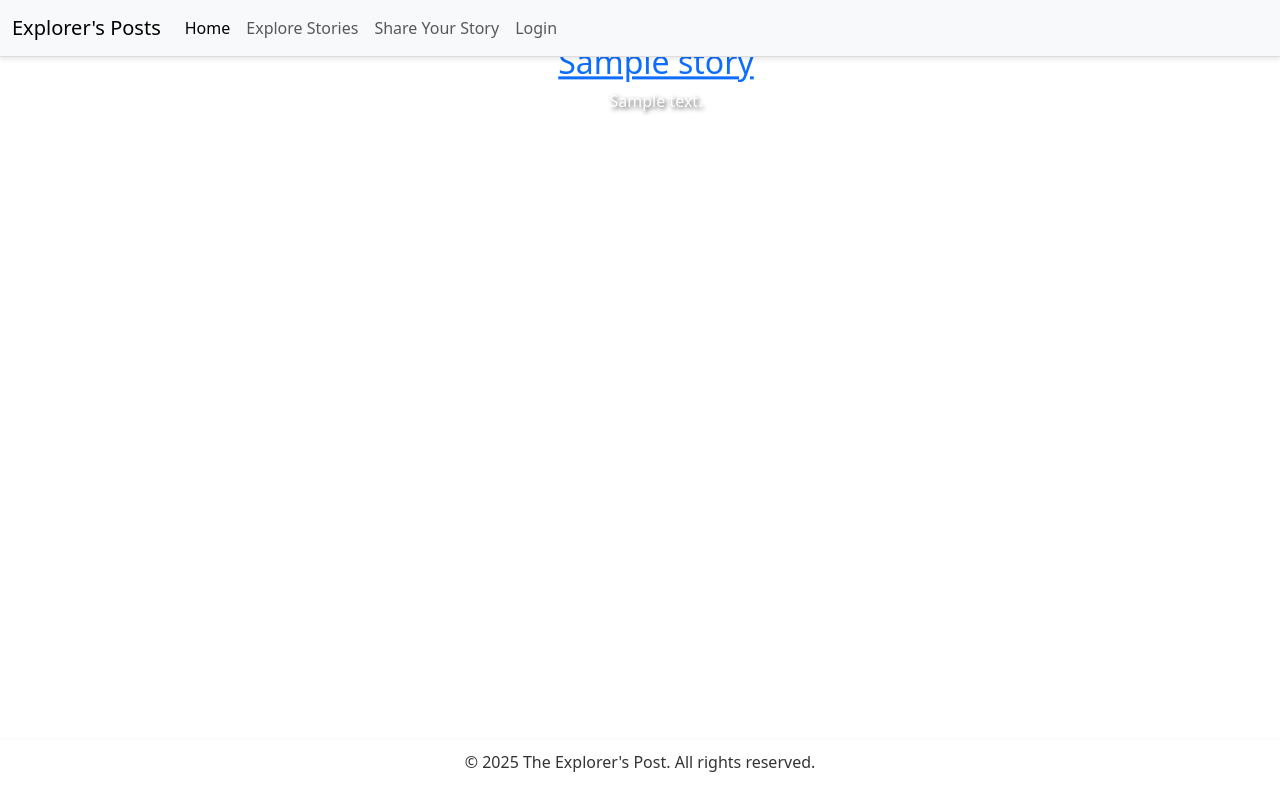
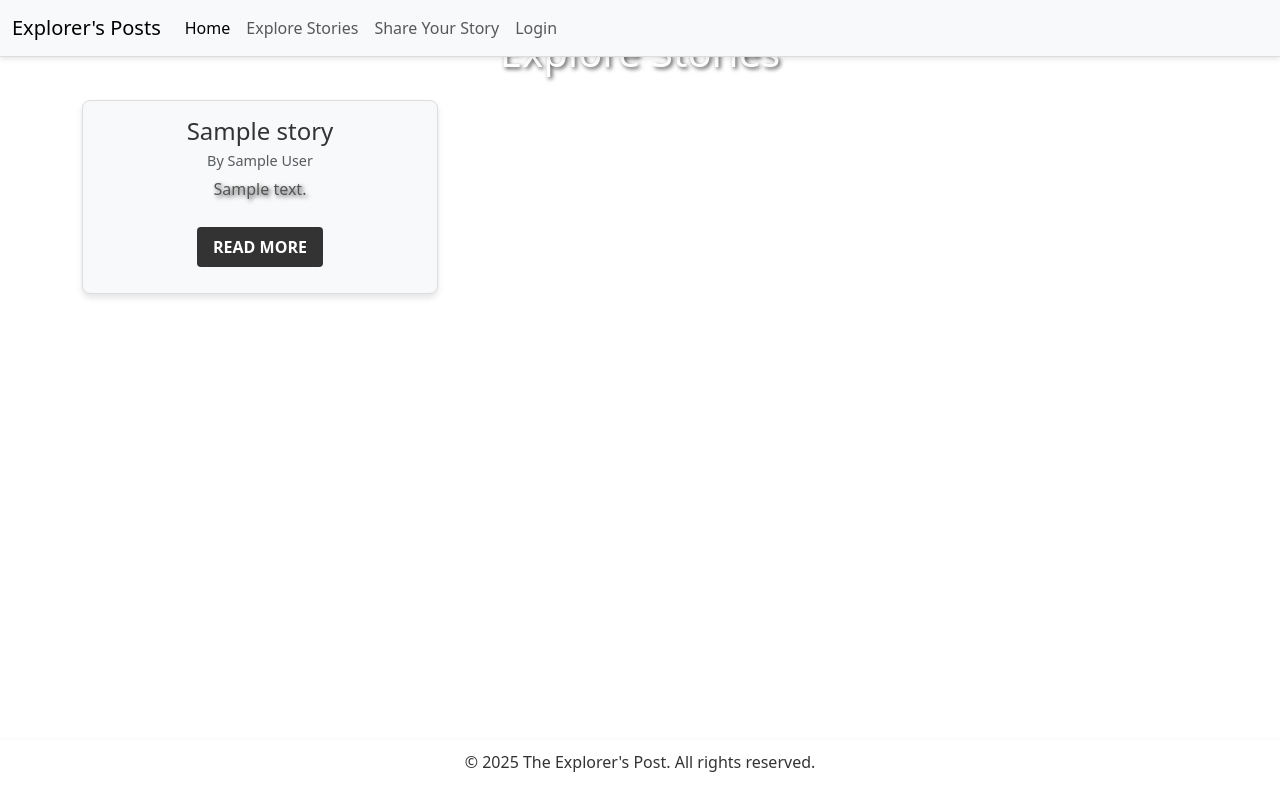
Before and after one commit to monicathomas8/The-Explorers-Post, a Django app: template stories/templates/story_list.html in a window 1280 px wide. Run offline with Django 4.2, Linux system fonts and the light colour scheme; the template is opened without the code that fills it: most values are stand-ins (such as "Sample title", 1, 10 or a date in 2020).

Commit message:
styled story_list.html with bootstrap and custom css

```diff
--- a/core/templates/landing_page.html
+++ b/core/templates/landing_page.html
@@ -23,8 +23,8 @@
     <div class="content">
         <h1>Welcome to The Explorer's Post</h1>
         <p>Explore the world's most iconic destinations!</p>
-        <a href="{% url 'story_list' %}" class="btn btn-primary">Explore Stories</a>
-        <a href="#" class="btn btn-primary">Share Your Story</a>
+        <a href="{% url 'story_list' %}" class="btn btn-primary custom-btn">Explore Stories</a>
+        <a href="#" class="btn btn-primary custom-btn">Share Your Story</a>
     </div>
 </div>
 {% endblock %}
--- a/static/css/style.css
+++ b/static/css/style.css
@@ -3,12 +3,11 @@ body, html {
     margin: 0;
     padding: 0;
     height: 100%;
-    overflow: hidden; /* Prevent scrolling */
 }
 
+/* need to fix this so content can be seen!!*/
+.navbar {
 
-.navbar {
-    position: fixed;
     top: 0;
     left: 0;
     width: 100%;
@@ -64,6 +63,51 @@ body, html {
     margin: 10px;
 }
 
+/* Customize the card */
+.custom-card {
+    background-color: #f8f9fa; /* Light grey background */
+    border: 1px solid #ddd; /* Subtle border */
+    border-radius: 8px; /* Rounded corners */
+    box-shadow: 0 4px 6px rgba(0, 0, 0, 0.1); /* Soft shadow for depth */
+}
+
+.custom-card .card-title {
+    font-size: 1.5rem;
+    color: #333; /* Dark grey for title */
+    margin-bottom: 10px;
+}
+
+.custom-card .card-subtitle {
+    font-size: 0.9rem;
+    color: #666; /* Muted grey for subtitle */
+}
+
+.custom-card .card-text {
+    font-size: 1rem;
+    color: #555; /* Medium grey for content */
+}
+
+/* Customize the button */
+.custom-btn {
+    background-color: #333;
+    color: #fff; /* White text */
+    border: none; /* Remove border */
+    border-radius: 4px; /* Rounded button */
+    padding: 8px 16px;
+    text-transform: uppercase;
+    font-weight: bold;
+}
+
+.custom-btn:hover {
+    background-color: #0056b3; /* Darker blue on hover */
+    color: #fff;
+}
+
+/* Add space between rows */
+.card {
+    margin-bottom: 20px;
+}
+
 
 footer {
     position: fixed;
--- a/stories/templates/story_list.html
+++ b/stories/templates/story_list.html
@@ -3,15 +3,23 @@
 {% block title %}Welcome to The Explorer's Post{% endblock %}
 
 {% block content %}
-    <h1>Explore Stories</h1>
-    <ul>
+<h1>Explore Stories</h1>
+<div class="container my-4">
+    <div class="row">
         {% for story in stories %}
-            <li>
-                <h2><a href="{% url 'story_detail' slug=story.slug %}">{{ story.title }}</a></h2>
-                <p>{{ story.content|truncatewords:30 }}</p>
-            </li>
-        {% empty %}
-            <p>No stories available yet.</p>
+        <div class="col-md-4">
+            <div class="card mb-4 custom-card">
+                <div class="card-body">
+                    <h5 class="card-title">{{ story.title }}</h5>
+                    <h6 class="card-subtitle mb-2 text-muted">By {{ story.author }}</h6>
+                    <p class="card-text">{{ story.content|truncatewords:20 }}</p>
+                    <a href="{% url 'story_detail' story.slug %}" class="btn custom-btn">Read More</a>
+                </div>
+            </div>
+        </div>
         {% endfor %}
-    </ul>
-    {% endblock %}
+    </div>
+</div>
+
+
+{% endblock %}
```
